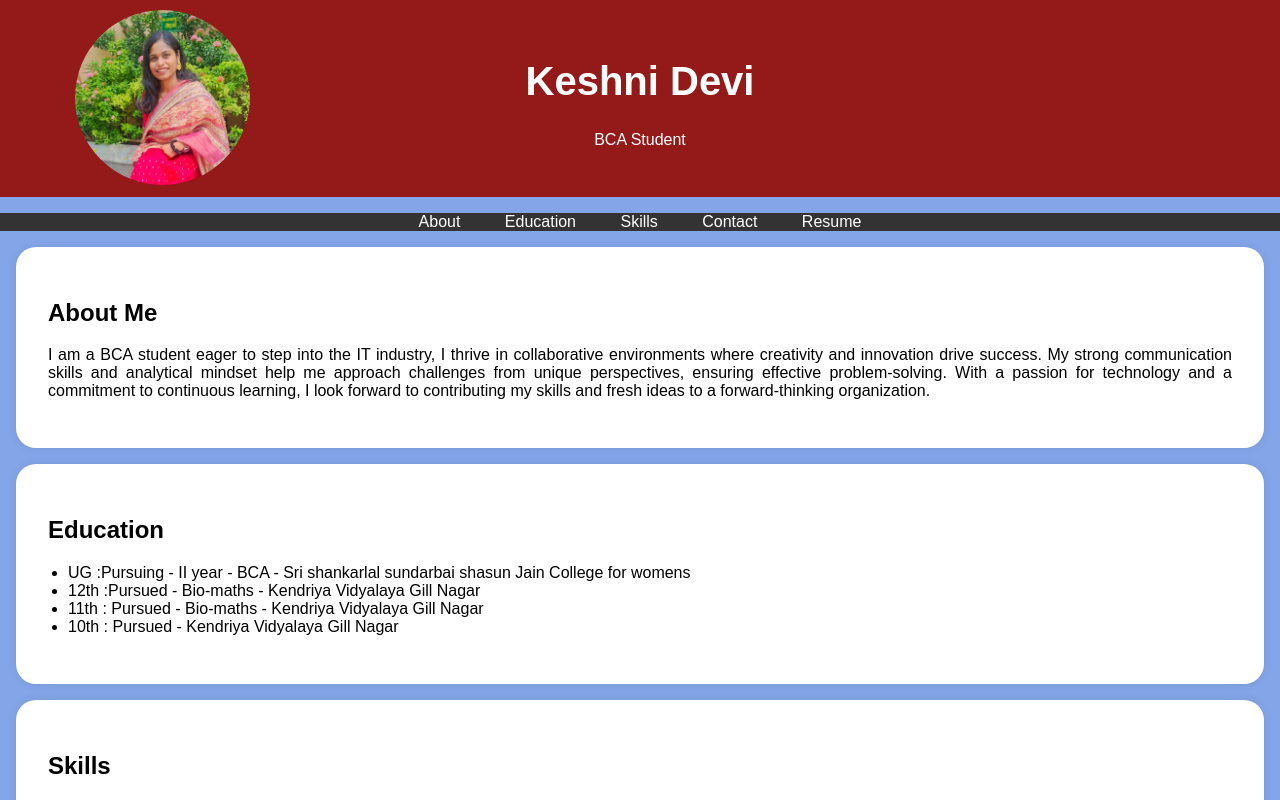
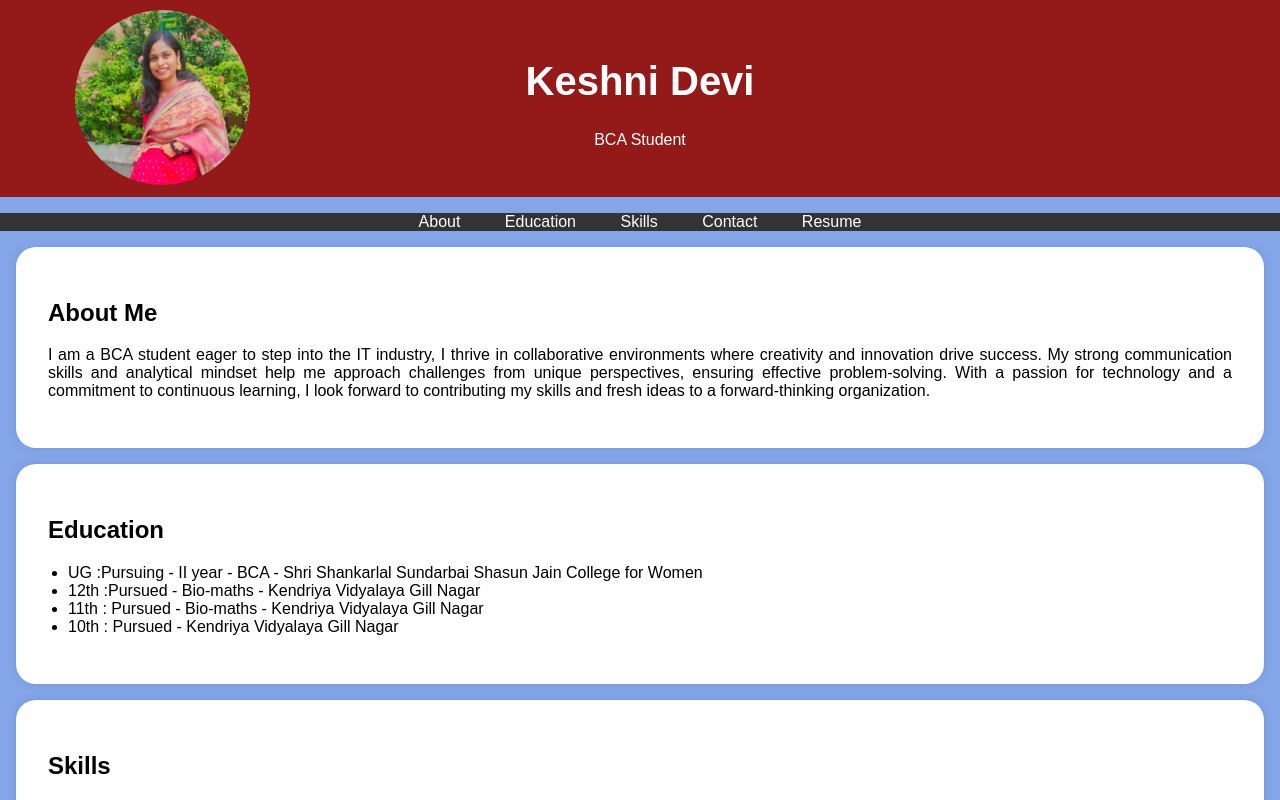
Before and after one commit to KeshniDevi/Digital-portfolio, a plain HTML site: page index.html in a window 1280 px wide. Shown: the top 800 px of the page. Drawn offline with Linux system fonts and the light colour scheme.

Commit message:
Update index.html

```diff
--- a/index.html
+++ b/index.html
@@ -123,7 +123,7 @@
         <div class="section-content">
             <h2>Education</h2>
             <ul>
-                <li>UG   :Pursuing - II year - BCA - Sri shankarlal sundarbai shasun Jain College for womens
+                <li>UG   :Pursuing - II year - BCA - Shri Shankarlal Sundarbai Shasun Jain College for Women
                 <li>12th :Pursued - Bio-maths - Kendriya Vidyalaya Gill Nagar</li>
                 <li>11th : Pursued - Bio-maths - Kendriya Vidyalaya Gill Nagar</li>
                 <li>10th : Pursued - Kendriya Vidyalaya Gill Nagar</li>
```
